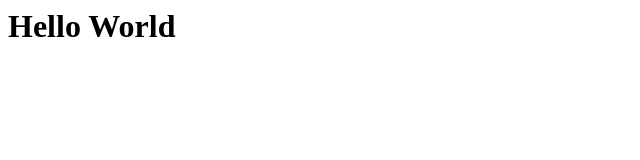
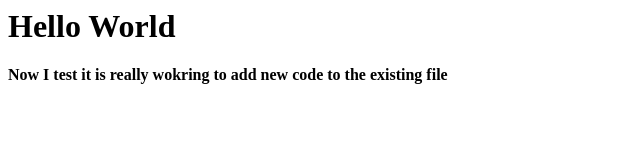
Before and after one commit to Zomnipotential/Zomnipotential.github.io, a plain HTML site: page index.html in a window 1280 px wide. Shown: the whole page, without its empty margins (0-640 px from the left). Drawn offline with Linux system fonts and the light colour scheme.

Commit message:
added more text to index.html

```diff
--- a/index.html
+++ b/index.html
@@ -1 +1,3 @@
 <h1>Hello World</h1>
+
+<h4>Now I test it is really wokring to add new code to the existing file</h4>
```
Also changed, not shown: 1 other file.
